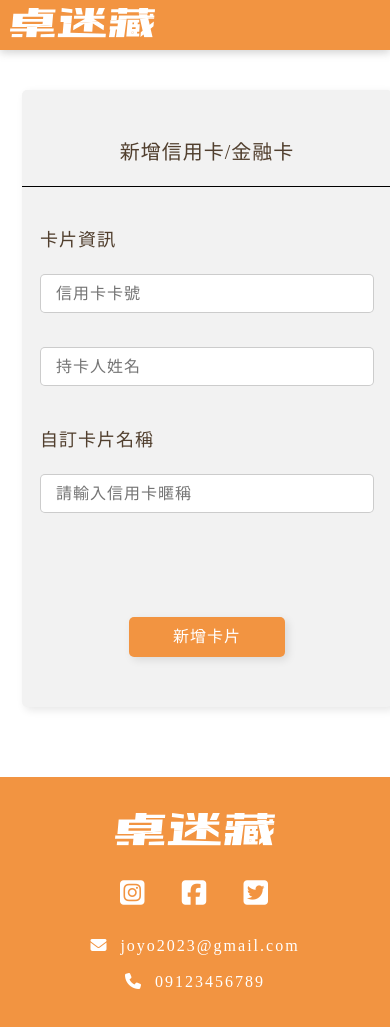
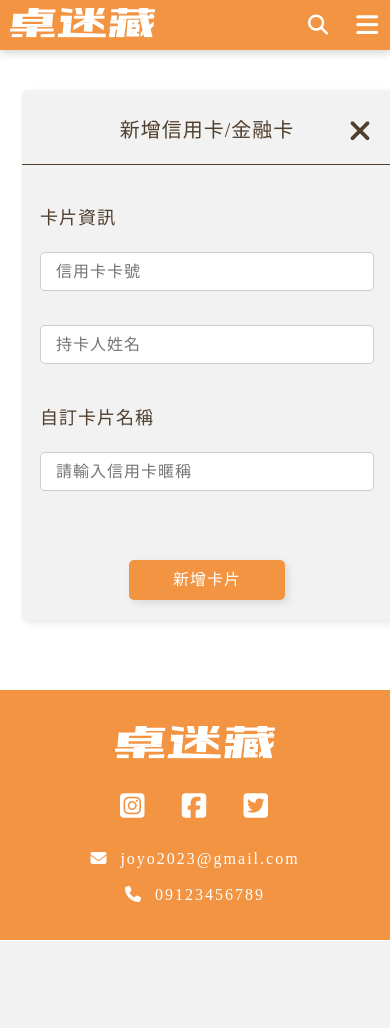
Before and after one commit to illumyST/JOYO_teamProject_G3, a PHP site: page /memberCardAdd.html in a window 390 px wide. After the commit the page ends 941 px from the top, so only its background shows below. Run offline with PHP 8.4, Linux system fonts and the light colour scheme; style sheets or scripts are compiled from the project's sources; some libraries are stand-ins or nearby versions.

Commit message:
修改member六頁的bug  加入新的header

```diff
--- a/memberCardAdd.html
+++ b/memberCardAdd.html
@@ -12,10 +12,11 @@
     <header>
         <nav class="header_nav">
             <a href="#" class="header_nav_logoBox"><img class="header_nav_logo" src="../../assets/img/logo.svg" alt=""></a>
+            <div class="header_nav_right_inputBox">
+                <i class="fa-solid fa-magnifying-glass"></i>
+                <input class="header_nav_right_inputBox-input" type="text">
+            </div>
             <ul class="header_nav_right">
-                <li class="header_nav_right_inputBox">
-                    <input class="header_nav_right_inputBox-input" type="text">
-                </li>
                 <li><a href="#">桌遊商城</a>
                     <ol>
                         <li><a href="#">派對遊戲</a></li>
@@ -36,15 +37,22 @@
                     </ol>
                 </li>
                 <li><a href="#">聯絡我們</a></li>
-                <li><a href="#"><i class="fa-regular fa-cart-shopping"></i></a></li>
-                <li><a href="#"><i class="fa-regular fa-user"></i></a></li>
-                <li></li>
+                <li><a href="#"><i class="fa-regular fa-cart-shopping"></i>
+                    <span>購物車</span>
+                </a></li>
+                <li><a href="#"><i class="fa-regular fa-user"></i>
+                    <span>會員中心</span>
+                </a></li>
             </ul>
+            <div class="header_nav_rwdBtn">
+                <i class="far fa-bars fa-regular rwdBar"></i>
+            </div>
         </nav>
     </header>
     <div class="member_wrapper">
         <div class="memberCardAdd">
             <h1>新增信用卡/金融卡</h1>
+            <a href="#" class="close"><i class="fa-solid fa-xmark"></i></a>
             <div class="cardimfo">
                 <h2>卡片資訊</h2>
                 <input type="text" placeholder="信用卡卡號">
--- a/sass/page/_member.scss
+++ b/sass/page/_member.scss
@@ -1,10 +1,10 @@
 .member_wrapper{
     display: flex;
     justify-content: space-between;
-    padding-top: 100px;
     padding-bottom: 150px;
     width: 1200px;
     margin: 0 auto;
+    font-family: 'Noto Sans TC';
 }
 
 .member-left{
--- a/sass/page/_memberCardAdd.scss
+++ b/sass/page/_memberCardAdd.scss
@@ -5,12 +5,24 @@
     padding-top: 42px;
     border-radius: 5px;
     box-shadow: $shadow;
+    position: relative;
     h1{
         font-size: $h2;
         letter-spacing: 1px;
         text-align: center;
-        border-bottom: 1px solid black;
+        border-bottom: 1px solid $brown;
         padding-bottom: 14px;
+    }
+    .close{
+        position: absolute;
+        top: 45px;
+        right: 25px;
+        width: 50px;
+        text-align: center;
+        i{
+            font-size: 35px;
+            color: $brown;
+        }
     }
     .cardimfo{
         padding: 33px;
@@ -22,6 +34,7 @@
         input{
             @include input-text(50px, 525px);
             font-size: 22px;
+            color: $brown;
             &::placeholder{
             font-size: 16px;
         }
@@ -39,14 +52,22 @@
 @media screen and (max-width: 414px) {
     .memberCardAdd{
         width: 370px;
+        padding-top: 20px;
     }
     .memberCardAdd h1{
         font-size: 20px;
     }
+    .memberCardAdd .close{
+        top: 26px;
+        right: 7px;
+    }
+    .memberCardAdd .close i{
+        font-size: 30px;
+    }
     .memberCardAdd .cardimfo{
         padding-left: 18px;
         padding-right: 18px;
-        padding-bottom: 50px;
+        padding-bottom: 20px;
         box-sizing: border-box;
     }
     .memberCardAdd .cardimfo h2{
@@ -64,7 +85,7 @@
         line-height: 40px;
         font-size: 16px;
         margin: 0 auto;
-        margin-top: 70px;
+        margin-top: 35px;
     }
 
 }
--- a/sass/page/_memberPassword.scss
+++ b/sass/page/_memberPassword.scss
@@ -33,11 +33,13 @@
             font-size: $h2;
             margin-bottom: 8px;
             letter-spacing: 1px;
+            color: $brown;
         }
         input{
             @include input-text(50px, 793px);
             margin-bottom: 30px;
             font-size: 22px;
+            color: $brown;
         }
         a{
             @include btn($orange, 59px, 793px, $green);
@@ -78,7 +80,7 @@
     }
     .memberPassword-right h2{
         font-size: 20px;
-        border-bottom: 1px solid black;
+        border-bottom: 1px solid $brown;
         padding-bottom: 10px;
         margin-bottom: 25px;
         font-weight: bold;
@@ -100,5 +102,6 @@
         font-size: 16px;
         width: 335px;
         line-height: 40px;
+        margin-top: 50px;
     }
 }
--- a/sass/page/_membercard.scss
+++ b/sass/page/_membercard.scss
@@ -28,6 +28,7 @@
             background: $bg;
             box-shadow: $shadow;
             font-size: $h3;
+            color: $brown;
             .fa-brands{
                 font-size: 40px;
             }
@@ -37,8 +38,21 @@
             .delete{
                 display: flex;
                 justify-content: space-between;
-                width: 100px;
+                width: 160px;
                 font-size: 28px;
+                a{
+                    width: 70px;
+                    text-align: center;
+                }
+                i{
+                    color: $brown;
+                    margin-left: 0;
+                    font-weight: 100;
+                    transition: .1s;
+                    &:hover{
+                        color: $orange;
+                    }
+                }
             }
         }
     }
@@ -97,10 +111,11 @@
         color: $brown;
     }
     .membercard-right main li .delete{
-        width: 70px;
+        width: 90px;
     }
     .membercard-right main li .delete a{
         font-size: 22px;
+        width: 45px;
     }
     .cardnum{
         display: none;
```
Also changed, not shown: member.html (+13 -6 lines), memberCardEdit.html (+14 -6 lines), memberOrder.html (+14 -7 lines), memberPassword.html (+13 -6 lines), membercard.html (+13 -6 lines), sass/page/_memberCardEdit.scss (+24 -3 lines).
